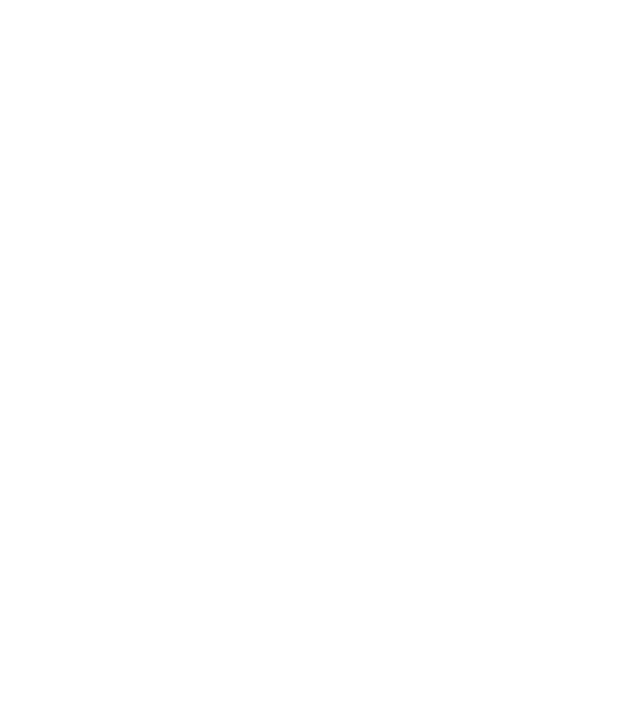
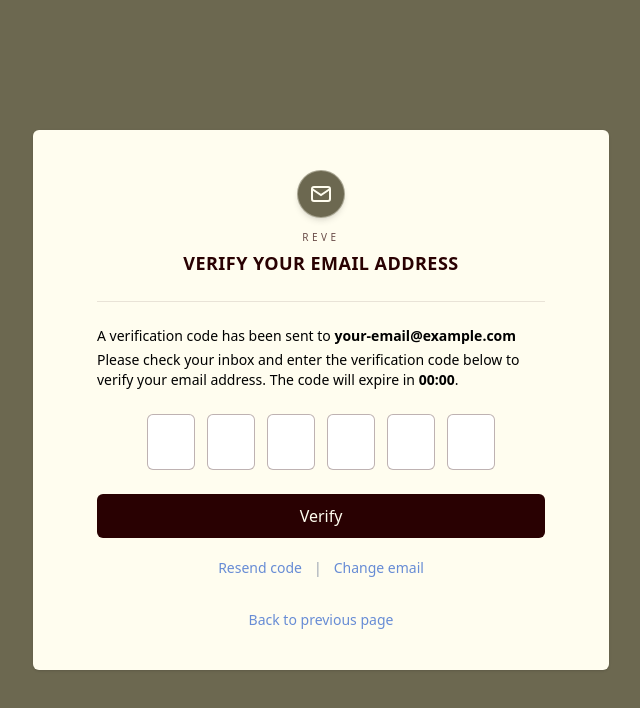
Before and after one commit to mahtamzz/Reve, a React (Vite) app in the folder Frontend/upmind/: page /verification in a window 1280 px wide. Before the commit this address had no page. Shown: the top 708 px of the page, without its empty margins (319-959 px from the left). Built offline with nearby package versions, Linux system fonts and the light colour scheme.

Commit message:
added varification component

```diff
--- a/Frontend/upmind/src/App.jsx
+++ b/Frontend/upmind/src/App.jsx
@@ -1,5 +1,6 @@
 import Signup from "./components/SignUp page/Singup"
 import Login from "./components/Login page/Login"
+import Verification from "./components/Verification/Verification"
 import {Route, Routes} from 'react-router-dom'
 
 function App() {
@@ -7,6 +8,7 @@
     <Routes>
       <Route path="/" element={<Signup/>}></Route>
       <Route path="/login" element={<Login/>}></Route>
+      <Route path="/verification" element={<Verification/>}></Route>
     </Routes>
   )
 }
--- a/Frontend/upmind/src/components/Authentication/AuthLayout.jsx
+++ /dev/null
@@ -1,9 +0,0 @@
-import React from 'react'
-
-export default function AuthLayout() {
-  return (
-    <div>
-        <header></header>
-    </div>
-  )
-}
--- a/Frontend/upmind/src/components/SignUp page/Singup.jsx
+++ b/Frontend/upmind/src/components/SignUp page/Singup.jsx
@@ -1,7 +1,15 @@
 import { Link, NavLink } from "react-router-dom";
 import GoogleButton from "../GoogleButton/GoogleButton";
+import { useNavigate } from "react-router-dom";
 
 export default function Signup() {
+  const navigate = useNavigate();
+
+  function handleSignup(e) {
+    e.preventDefault();
+    navigate("/verification");
+  }
+
     return (
       <div className="min-h-screen bg-loginbg font-serif text-brand-text flex flex-col items-center">
 
@@ -57,7 +65,7 @@
               />
             </div>
 
-            <button className="w-full bg-chocolate text-creamtext py-3 rounded-md mt-6">
+            <button onClick={handleSignup} className="w-full bg-chocolate text-creamtext py-3 rounded-md mt-6">
               Sign up
             </button>
 
--- /dev/null
+++ b/Frontend/upmind/src/components/Verification/Verification.jsx
@@ -0,0 +1,156 @@
+import { useRef, useState } from "react";
+import { useNavigate } from "react-router-dom";
+
+const CODE_LENGTH = 6;
+
+export default function Verification() {
+  const [code, setCode] = useState(Array(CODE_LENGTH).fill(""));
+  const inputsRef = useRef([]);
+  const navigate = useNavigate();
+
+  function goback(e) {
+    e.preventDefault();
+    navigate("/");
+  }
+
+  const handleChange = (index, e) => {
+    const value = e.target.value.replace(/[^0-9]/g, "");
+    if (!value) {
+      updateCode(index, "");
+      return;
+    }
+
+    updateCode(index, value.slice(-1));
+
+    if (index < CODE_LENGTH - 1) {
+      inputsRef.current[index + 1]?.focus();
+    }
+  };
+
+  const handleKeyDown = (index, e) => {
+    if (e.key === "Backspace" && !code[index] && index > 0) {
+      inputsRef.current[index - 1]?.focus();
+    }
+
+    if (e.key === "ArrowLeft" && index > 0) {
+      inputsRef.current[index - 1]?.focus();
+    }
+
+    if (e.key === "ArrowRight" && index < CODE_LENGTH - 1) {
+      inputsRef.current[index + 1]?.focus();
+    }
+  };
+
+  const updateCode = (index, value) => {
+    setCode((prev) => {
+      const next = [...prev];
+      next[index] = value;
+      return next;
+    });
+  };
+
+  const handleSubmit = (e) => {
+    e.preventDefault();
+    const finalCode = code.join("");
+    console.log("Verification code:", finalCode);
+    // اینجا کال API یا IAM رو می‌زنی
+  };
+
+  return (
+    <div className="min-h-screen bg-loginbg flex flex-col justify-center items-center px-4">
+      <main className="w-full max-w-xl">
+        <div className="bg-creamtext w-full rounded-md shadow px-8 md:px-16 py-10">
+          <div className="flex flex-col items-center gap-3 mb-6">
+            <div className="h-12 w-12 rounded-full bg-loginbg flex items-center justify-center shadow-md border border-creamtext/40">
+              <svg
+                className="w-6 h-6 text-creamtext"
+                viewBox="0 0 24 24"
+                fill="none"
+                stroke="currentColor"
+                strokeWidth="2"
+              >
+                <rect x="3" y="5" width="18" height="14" rx="2" ry="2" />
+                <polyline points="3,7 12,13 21,7" />
+              </svg>
+            </div>
+            <div className="text-center">
+              <p className="text-[10px] tracking-[0.35em] text-chocolate/70 mb-1">
+                REVE
+              </p>
+              <h1 className="tracking-wide text-base md:text-lg font-semibold text-chocolate">
+                VERIFY YOUR EMAIL ADDRESS
+              </h1>
+            </div>
+          </div>
+
+          <hr className="mb-6 border-chocolate/10" />
+
+          {/* متن توضیحی */}
+          <div className="text-sm text-brand-text mb-6 space-y-1 text-center md:text-left">
+            <p>
+              A verification code has been sent to{" "}
+              <span className="font-semibold">your-email@example.com</span>
+            </p>
+            <p>
+              Please check your inbox and enter the verification code below to
+              verify your email address. The code will expire in{" "}
+              <span className="font-semibold">00:00</span>.
+            </p>
+          </div>
+
+          <form onSubmit={handleSubmit}>
+            <div className="flex justify-center gap-2 md:gap-3 mb-6">
+              {Array.from({ length: CODE_LENGTH }).map((_, index) => (
+                <input
+                  key={index}
+                  ref={(el) => (inputsRef.current[index] = el)}
+                  type="text"
+                  inputMode="numeric"
+                  maxLength={1}
+                  value={code[index]}
+                  onChange={(e) => handleChange(index, e)}
+                  onKeyDown={(e) => handleKeyDown(index, e)}
+                  className="w-10 h-12 md:w-12 md:h-14 border border-chocolate/30 rounded-md text-center text-lg md:text-xl tracking-widest bg-white
+                             focus:outline-none focus:ring-2 focus:ring-niceblue focus:border-niceblue"
+                />
+              ))}
+            </div>
+
+            <button
+              type="submit"
+              className="w-full bg-chocolate hover:bg-chocolate/90 text-creamtext font-medium py-2.5 rounded-md transition-colors"
+            >
+              Verify
+            </button>
+          </form>
+
+          <div className="flex flex-col md:flex-row justify-center items-center gap-3 mt-5 text-sm">
+            <button
+              type="button"
+              className="text-niceblue hover:underline"
+            >
+              Resend code
+            </button>
+            <span className="hidden md:inline text-gray-400">|</span>
+            <button
+              type="button"
+              className="text-niceblue hover:underline"
+            >
+              Change email
+            </button>
+          </div>
+
+          <div className="mt-8 text-center text-sm">
+            <button
+              onClick={goback}
+              type="button"
+              className="text-niceblue hover:underline"
+            >
+              Back to previous page
+            </button>
+          </div>
+        </div>
+      </main>
+    </div>
+  );
+}
```
